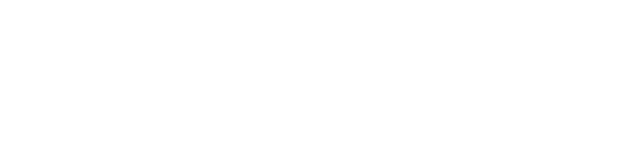
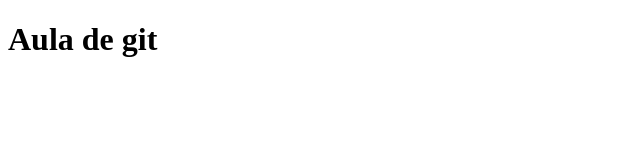
Before and after one commit to wab030/paginapessoal2, a plain HTML site: page index.html in a window 1280 px wide. Shown: the whole page, without its empty margins (0-640 px from the left). Drawn offline with Linux system fonts and the light colour scheme.

Commit message:
Nova versão

```diff
--- a/index.html
+++ b/index.html
@@ -7,6 +7,7 @@
     <title>Git</title>
 </head>
 <body>
+    <h1>Aula de git</h1>
 
 </body>
 </html>
```
